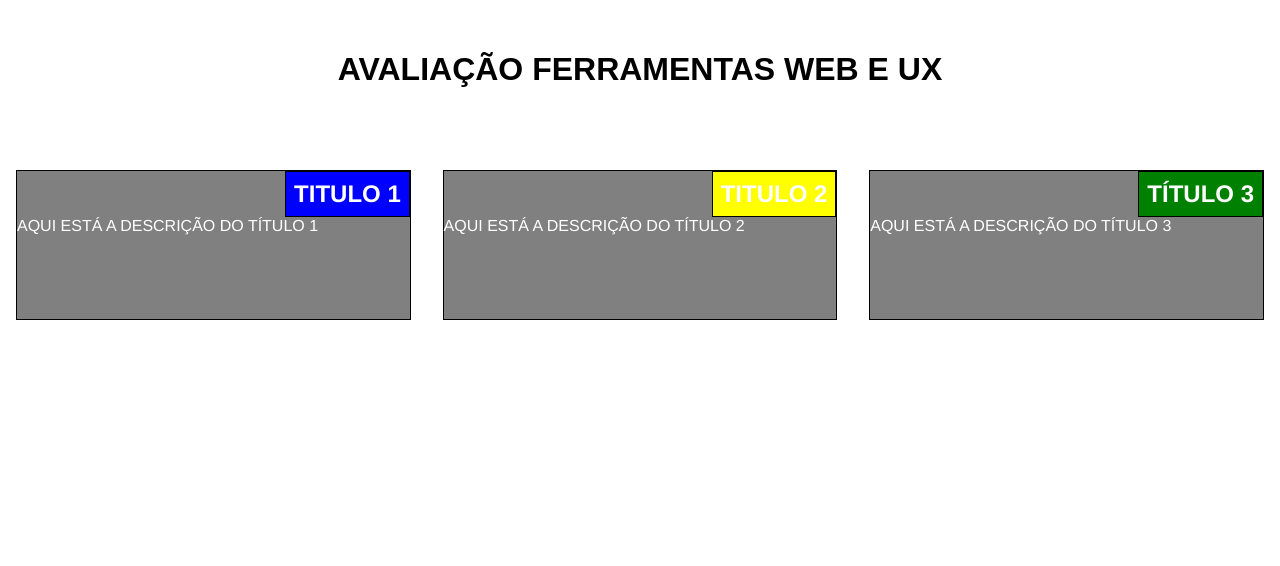
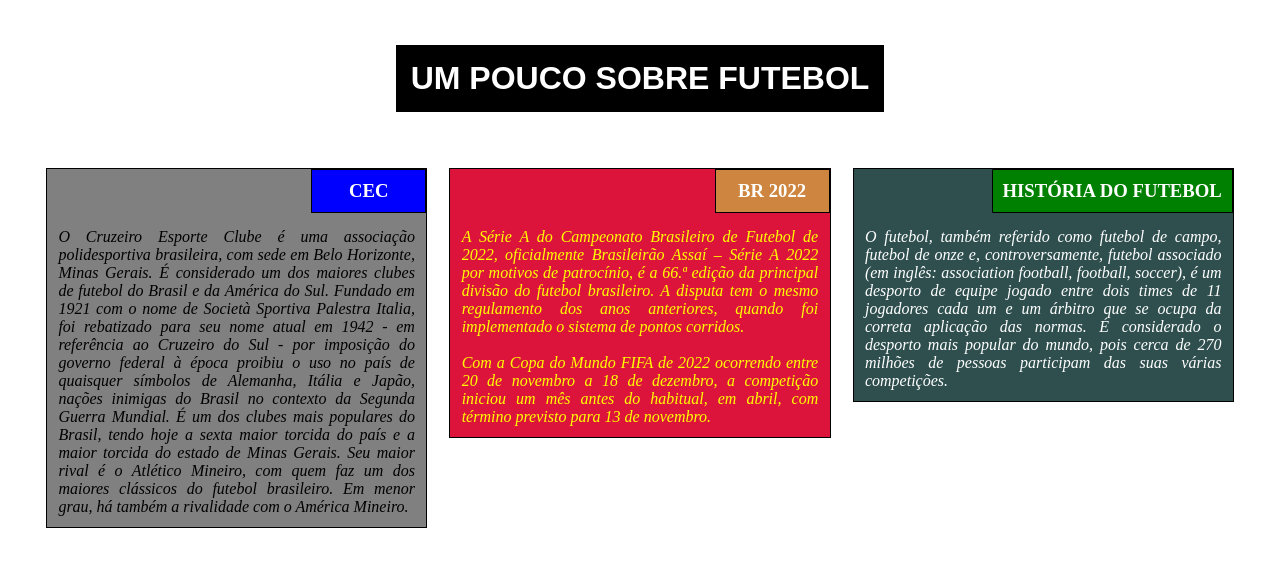
Before and after one commit to Catolica-Santa-Catarina/atividade-css-leiaute-responsivo-Thisaraiva, a plain HTML site: page index.html in a window 1280 px wide. Drawn offline with Linux system fonts and the light colour scheme.

Commit message:
Avaliação

```diff
--- a/index.html
+++ b/index.html
@@ -5,33 +5,50 @@
 <meta charset="utf-8">
 <title>AVALIAÇÃO N1</title>
 <link rel="stylesheet" href="styles.css">
+<title>Exemplo Feito para N1</title>
 </head>
 <body>
-<h1>AVALIAÇÃO FERRAMENTAS WEB E UX</h1>
-<div class="row">
-
+    <h1>UM POUCO SOBRE FUTEBOL</h1>
+<div class="row div">
     <div class="col-lg-4 col-md-6 col-sm-12">
-
         <section>
-        <h2>TITULO 1</h2>
-        <p>AQUI ESTÁ A DESCRIÇÃO DO TÍTULO 1</p>
+            <h3 class="h3">CEC</h3>
+            <p>O Cruzeiro Esporte Clube é uma associação polidesportiva brasileira,
+                com sede em Belo Horizonte, Minas Gerais. É considerado um dos maiores
+                clubes de futebol do Brasil e da América do Sul. Fundado em 1921 com o
+                nome de Società Sportiva Palestra Italia, foi rebatizado para seu nome atual em 1942
+                - em referência ao Cruzeiro do Sul - por imposição do governo federal à época proibiu
+                o uso no país de quaisquer símbolos de Alemanha, Itália e Japão, nações inimigas do Brasil
+                no contexto da Segunda Guerra Mundial. É um dos clubes mais populares do Brasil,
+                tendo hoje a sexta maior torcida do país e a maior torcida do estado de Minas Gerais.
+                Seu maior rival é o Atlético Mineiro, com quem faz um dos maiores clássicos do futebol
+                brasileiro. Em menor grau, há também a rivalidade com o América Mineiro.</p>
         </section>
     </div>
 
     <div class="col-lg-4 col-md-6 col-sm-12">
-    <section>
-        <h2 class="h22"> TITULO 2</h2>
-        <p>AQUI ESTÁ A DESCRIÇÃO DO TÍTULO 2</p>
+        <section class="section1">
+            <h3 class="h31">BR 2022</h3>
+            <p>A Série A do Campeonato Brasileiro de Futebol de 2022, oficialmente Brasileirão Assaí
+               – Série A 2022 por motivos de patrocínio, é a 66.ª edição da principal divisão do
+               futebol brasileiro. A disputa tem o mesmo regulamento dos anos anteriores, quando foi
+               implementado o sistema de pontos corridos. <br>
+               <br> Com a Copa do Mundo FIFA de 2022 ocorrendo entre 20 de novembro a 18 de dezembro,
+               a competição iniciou um mês antes do habitual, em abril, com término previsto para
+               13 de novembro.</p>
         </section>
     </div>
 
     <div class="col-lg-4 col-md-12 col-sm-12">
-    <section>
-        <h2 class="h23">TÍTULO 3</h2>
-        <p>AQUI ESTÁ A DESCRIÇÃO DO TÍTULO 3</p>
+        <section class="section2">
+            <h3 class="h32">HISTÓRIA DO FUTEBOL</h3>
+            <p>O futebol, também referido como futebol de campo, futebol de onze e, controversamente,
+                futebol associado (em inglês: association football, football, soccer), é um desporto de
+                equipe jogado entre dois times de 11 jogadores cada um e um árbitro que se ocupa da
+                correta aplicação das normas. É considerado o desporto mais popular do mundo, pois cerca
+                de 270 milhões de pessoas participam das suas várias competições. </p>
         </section>
     </div>
-
 </div>
 </body>
 </html>
--- a/styles.css
+++ b/styles.css
@@ -7,53 +7,6 @@
     box-sizing: border-box;
     margin: 0;
   }
-  h1 {
-    margin-bottom: 2px;
-    color: black;
-    text-align: center;
-    padding-top: 2%;
-    padding-bottom: 5%;
-    font-family: sans-serif;
-    margin-top: 2%;
-  }
-  div.row div {
-    padding: 15px;
-  }
-  section {
-    border: 1px solid black;
-    background-color: grey;
-    width: 100%;
-    height: 150px;
-    font-family: Helvetica;
-    color: white;
-
-    /* text-align: right; */
-  }
-
- h2 {
-    border: solid 1px black;
-    background-color: blue;
-    float: right;
-    padding: 2%;
- }
-
- p {
-    clear: right;
- }
-
- .h22 {
-    border: solid 1px black;
-    background-color: yellow;
-    float: right;
-    padding: 2%;
- }
- .h23 {
-    border: solid 1px black;
-    background-color: green;
-    float: right;
-    padding: 2%;
- }
-
 
 /********** Só dispositivos largos **********/
 @media (min-width: 1200px) {
@@ -217,3 +170,109 @@
         width: 100%;
     }
 }
+
+.div{
+    padding: 35px;
+    margin-bottom: 600px;
+}
+
+h1{
+    color: white;
+    background-color: black;
+    border-top: 15px;
+    text-align: center;
+    width: fit-content;
+    height: fit-content;
+    font-family: Arial, Helvetica, sans-serif;
+    margin-top: 45px;
+    margin-bottom: 10px;
+    padding: 15px;
+    margin-left: auto;
+    margin-right: auto;
+}
+
+section{
+    background-color: grey;
+    border: 1px solid black;
+    margin-left: auto;
+    margin-right: auto;
+    margin: 10px;
+    min-height: 185px;
+}
+
+.section1{
+    background-color: crimson;
+    border: 1px solid black;
+    margin-left: auto;
+    margin-right: auto;
+    margin: 10px;
+    min-height: 185px;
+    color: yellow;
+}
+
+.section2{
+    background-color: darkslategrey;
+    border: 1px solid black;
+    margin-left: auto;
+    margin-right: auto;
+    margin: 10px;
+    min-height: 185px;
+    color: white;
+}
+
+.h3{
+    min-height: 40px;
+    min-width: 115px;
+    width: fit-content;
+    height: fit-content;
+    color: white;
+    background-color: blue;
+    border: 1px solid black;
+    float: right;
+    padding: 10px;
+    margin-bottom: 15px;
+    text-align: center;
+    position: relative;
+}
+
+.h31{
+    min-height: 40px;
+    min-width: 115px;
+    width: fit-content;
+    height: fit-content;
+    color: white;
+    background-color: peru;
+    border: 1px solid black;
+    float: right;
+    padding: 10px;
+    margin-bottom: 15px;
+    text-align: center;
+    position: relative;
+}
+
+.h32{
+    min-height: 40px;
+    min-width: 115px;
+    width: fit-content;
+    height: fit-content;
+    color: white;
+    background-color: green;
+    border: 1px solid black;
+    float: right;
+    padding: 10px;
+    margin-bottom: 15px;
+    text-align: center;
+    position: relative;
+}
+
+p{
+    text-align: justify;
+    clear: both;
+    margin: 3%;
+    font-style: italic;
+}
+
+/* width: min-content;
+   height: min-content;
+   min-width: 10px;
+   min-height: 5px; */
```
Also changed, not shown: 2 other files. Lines whose indentation alone changed are shown as unchanged.
